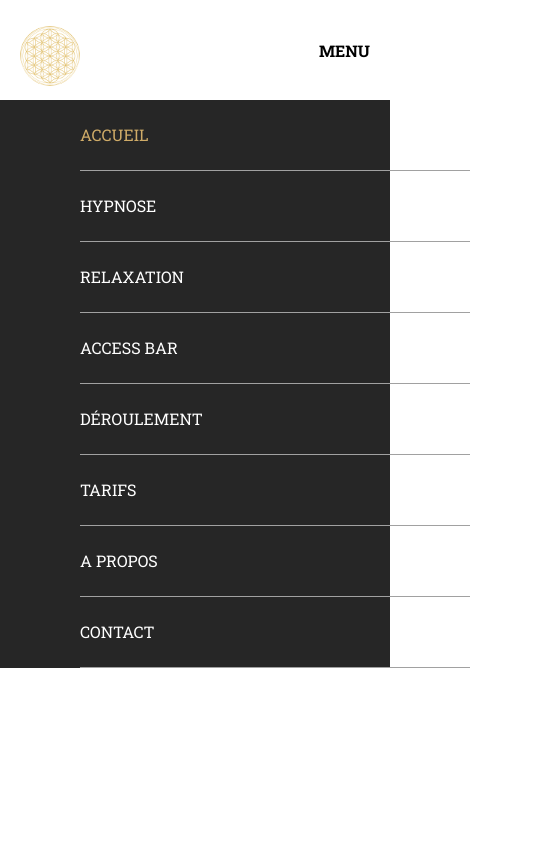
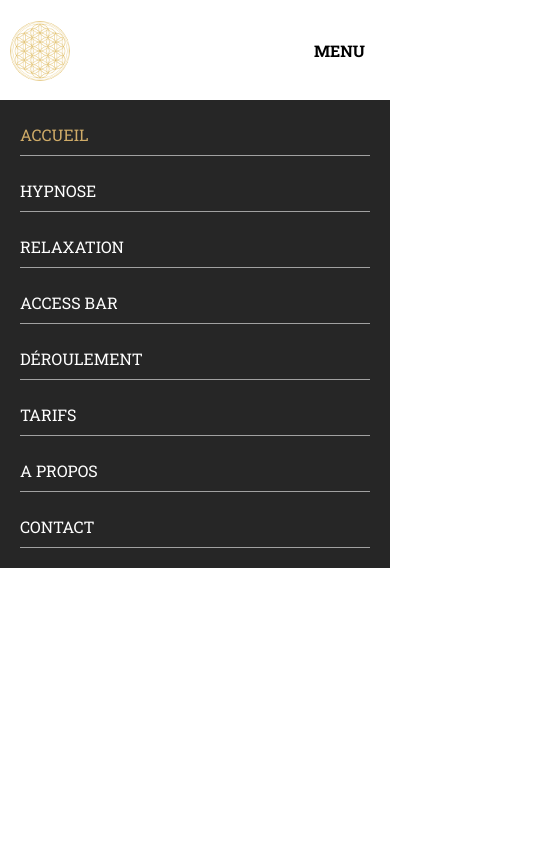
Before and after one commit to MaximeRoussiere/project-view, a plain HTML site: page index.html in a window 390 px wide. Both pictures are taken after a click on the element "MENU". Shown: the top 844 px of the page, 550 px wide, since content can reach past the window. Drawn offline with nearby package versions, Linux system fonts and the light colour scheme.

Commit message:
fix breakpoints

```diff
--- a/index.html
+++ b/index.html
@@ -48,7 +48,7 @@
   </header>
 
   <section id="home"  class="banner">
-    <header class="banner__header rellax" data-rellax-speed="-9">
+    <header class="banner__header rellax" data-rellax-speed="-6">
 
         <h1 class="banner__header__title " >Stéphanie Jauffrineau</h1>
         <h2 class="banner__header__content">R'éveil à soi</h2>
--- a/style.css
+++ b/style.css
@@ -9,6 +9,7 @@
   position: fixed;
   bottom: 20px;
   right: 10px;
+  z-index: 9999;
 }
 .scroll {
   position: absolute;
@@ -55,6 +56,7 @@ body {
   min-width: 100vw;
   max-width: 100vw;
 }
+
 
 /* MAIN */
 
@@ -265,7 +267,7 @@ section.sec4 .sec4_content p {
 #contact .sec5_content .contact_ressources .phone a {
   margin-left: 10px;
 }
-@media screen and (max-width: 1200px) {
+@media screen and (max-width: 800px) {
   section.sec2 {
     width: 100%;
     height: auto;
@@ -286,13 +288,13 @@ section.sec4 .sec4_content p {
     justify-content: center;
     border: 2px solid rgba(97, 97, 97, 0.534);
     text-align: center;
-    width: 100%;
+    width: 90%;
   }
   section.sec2 .sec2_content .collective_payment h3 {
     border-bottom: none;
     font-size: 1.8rem;
     font-weight: 500;
-    padding: 15px 0;
+    padding: 10px 5px;
   }
   section.sec2 .sec2_content .collective_payment p {
     color: rgba(0, 0, 0, 0.815);
@@ -471,7 +473,86 @@ nav ul li a:hover, .nav__link--active {
   color: #D0AC68;
   text-decoration: none;
 }
-@media (max-width: 1200px) {
+
+@media (max-width: 800px) {
+  /* HOME */
+body {
+  font-family: 'Roboto Slab', sans-serif;
+  margin: 0;
+  padding: 0;
+  overflow-x: hidden;
+  min-width: 100vw;
+  max-width: 100vw;
+}
+
+
+  .responsive-bar {
+    display: block;
+    width: 100vw;
+    height: 100px;
+    background: #fff;
+    position: fixed;
+    top: 0;
+    left: 0;
+    padding: 5px 10px;
+    box-sizing: border-box;
+    z-index: 2;
+  }
+  .responsive-bar .logo img {
+    float: left;
+    width: 60px;
+    height: 60px;
+    border-radius: 50%;
+  }
+  .responsive-bar .menu h4 {
+    float: right;
+    color: black;
+    margin: 0 15px;
+    padding: 0;
+    line-height: 60px;
+    cursor: pointer;
+    text-transform: uppercase;
+  }
+  nav, nav.black {
+    position: absolute;
+    width: 100vw;
+  }
+  nav .logo {
+    display: none;
+  }
+  nav ul {
+    position: absolute;
+    margin: 0;
+    top: 100px;
+    left: 0;
+    right: 0;
+    padding: 0;
+    background: #262626;
+    float: none;
+    display: none;
+    width: 100vw;
+  }
+
+  nav ul.active {
+    display: block;
+  }
+  nav ul li {
+    padding: 0;
+  }
+  nav ul li a {
+    display: block;
+    margin: 20px;
+    padding: 0 0 5px 0;
+    line-height: 30px;
+    color: rgb(255, 255, 255);
+    border-bottom: 1px solid #a1a1a1;
+  }
+}
+
+
+
+
+@media (min-width: 800px) and (max-width: 1200px) {
   .responsive-bar {
     display: block;
     width: 100%;
@@ -604,7 +685,7 @@ nav ul li a:hover, .nav__link--active {
   width: 600px;
   height: 400px;
 }
-@media screen and (max-width: 600px) {
+@media screen and (max-width: 800px) {
   .banner {
     min-width: 100vw;
     max-width: 100vw;
@@ -621,7 +702,7 @@ nav ul li a:hover, .nav__link--active {
   }
   .banner__header__title {
     text-transform: capitalize;
-    font-size: 1.98rem;
+    font-size: 1.5rem;
     font-weight: 300;
     padding: 0;
   }
@@ -639,18 +720,19 @@ nav ul li a:hover, .nav__link--active {
     justify-content: center;
   }
   .banner__header .buttons .button_home {
-    margin: 10px 130px;
+    text-align: center;
+    margin: 10px 20vw;
     text-transform: uppercase;
     border: 3px solid rgba(31, 29, 29, 0.52);
     border-radius: 30px;
-    padding: 6px;
+    padding: 5px;
     cursor: pointer;
   }
   .banner__header .buttons .button_home:hover {
     border: 3px solid black;
   }
   .banner__header .buttons .button_home i {
-    margin-left: 10px;
+    /*margin-left: 10px;*/
     color: #ce1b1b;
   }
   .banner__header .buttons .button_link {
@@ -788,7 +870,7 @@ form input[type="submit"]:focus {
   outline: none;
   background: #cd6302;
 }
-@media screen and (max-width: 900px) {
+@media screen and (max-width: 800px) {
   #hire {
     display: flex;
     justify-content: center;
@@ -1078,7 +1160,7 @@ form input[type="submit"]:focus {
     left: -30%;
   }
 }
-@media screen and (max-width: 1200px) {
+@media screen and (max-width: 800px) {
   .footer {
     background-color: #1B1A1A;
     display: flex;
```
